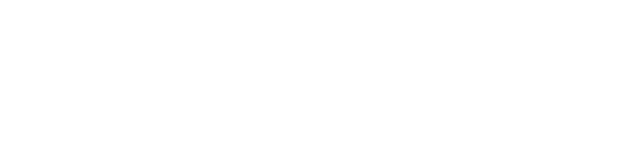
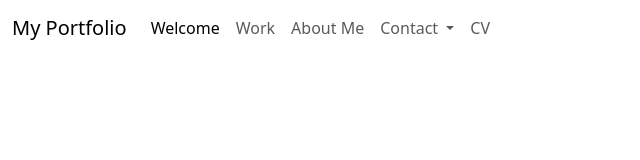
Before and after one commit to aireytf/Portfolio, a plain HTML site: page index.html in a window 1280 px wide. Shown: the whole page, without its empty margins (0-640 px from the left). Drawn offline with nearby package versions, Linux system fonts and the light colour scheme.

Commit message:
add BS html for NavBar with initial content & personalised edits

```diff
--- a/index.html
+++ b/index.html
@@ -10,3 +10,41 @@
     <!--Descriptive Title-->
     <title>Bootstrap Portfolio</title>
 </head>
+
+<body>
+    <!-- Navigation Bar -->
+    <nav class="navbar navbar-expand-lg fixed-top customNav">
+        <div class="container-fluid">
+          <a class="navbar-brand" href="#">My Portfolio</a>
+          <div class="collapse navbar-collapse" id="navbarSupportedContent">
+            <ul class="navbar-nav me-auto mb-2 mb-lg-0">
+              <li class="nav-item">
+                <a class="nav-link active" aria-current="page" href="#">Welcome</a>
+              </li>
+              <li class="nav-item">
+                <a class="nav-link" href="#">Work</a>
+              </li>
+              <li class="nav-item">
+                <a class="nav-link" href="#">About Me</a>
+              </li>
+              <li class="nav-item dropdown">
+                <a class="nav-link dropdown-toggle" href="#" role="button" data-bs-toggle="dropdown" aria-expanded="false">
+                    Contact
+                </a>
+                <ul class="dropdown-menu">
+                    <li><a class="dropdown-item" href="#">GitHub</a></li>
+                    <li><a class="dropdown-item" href="#">LinkedIn</a></li>
+                    <li><hr class="dropdown-divider"></li>
+                    <li><a class="dropdown-item" href="#">Email</a></li>
+                  </ul>
+              </li>
+              <li class="nav-item">
+                <a class="nav-link" href="#">CV</a>
+              </li>
+            </ul>
+          </div>
+        </div>
+      </nav>
+
+</body>
+</html>
```
